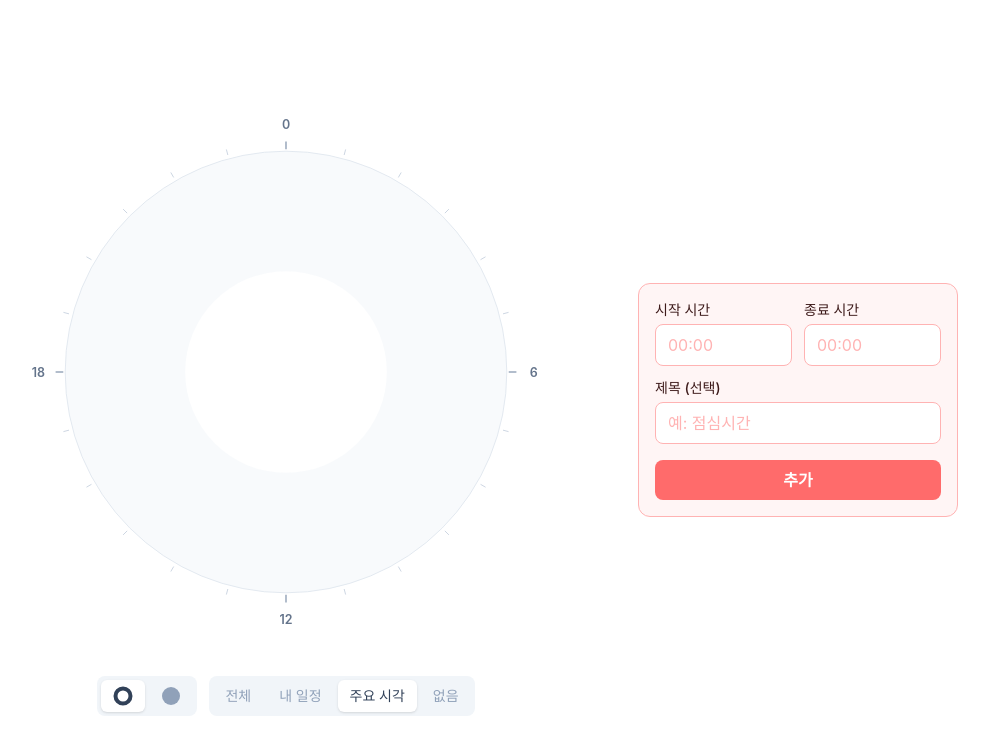
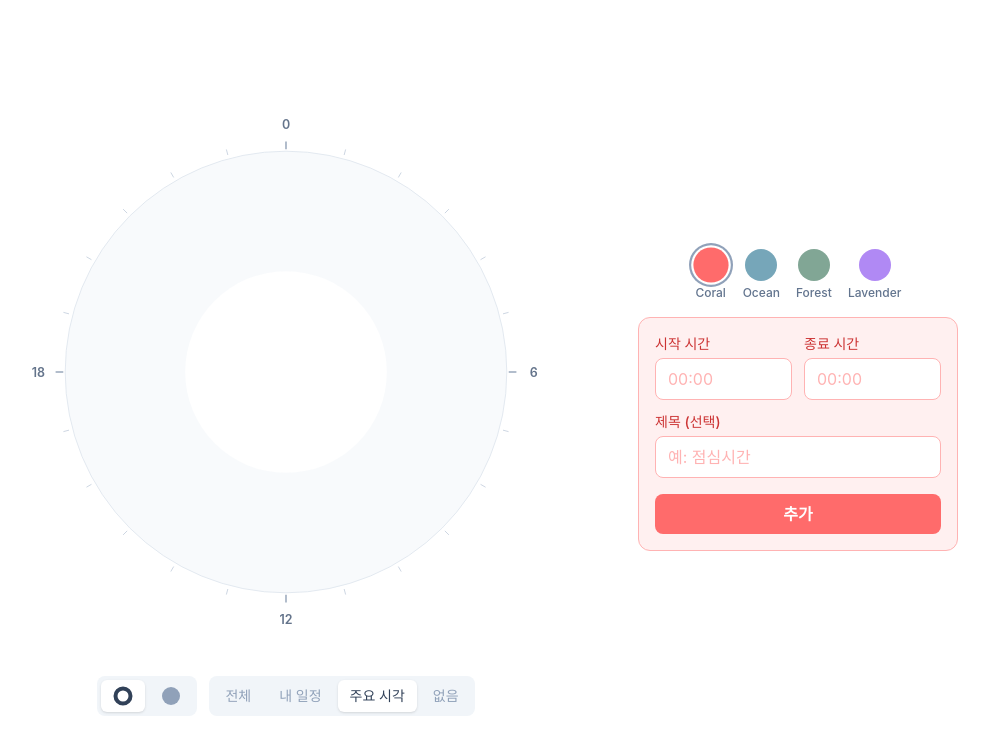
Before and after one commit to hungerbk/dayframe, a React (Vite) app: page / in a window 1280 px wide. Shown: the top 754 px of the page, without its empty margins (162-1151 px from the left). Built offline with nearby package versions, Linux system fonts and the light colour scheme.

Commit message:
feat: 타임테이블, 인풋에 컬러팔레트 적용
- 선택한 팔레트에 맞게 타임테이블, 인풋창 색상 변경

```diff
--- a/src/components/timetable/TimetableCanvas.tsx
+++ b/src/components/timetable/TimetableCanvas.tsx
@@ -1,9 +1,11 @@
-import { useState } from "react";
+import { useState, useEffect } from "react";
 import type { TimeBlock } from "@/types";
-import { pickRandomColor } from "@/utils";
-import { CORAL_BLOCK_COLORS } from "@/constants/palettes";
+import { pickRandomColor, applyTheme } from "@/utils";
+import { THEMES } from "@/constants/palettes";
+import type { Theme } from "@/constants/palettes";
 import TimeBlockInput from "@/components/ui/TimeBlockInput";
 import ToggleGroup from "@/components/ui/ToggleGroup";
+import ThemeSelector from "@/components/ui/ThemeSelector";
 
 // SVG 뷰박스 중심 좌표 (600×600 기준)
 const CX = 300;
@@ -257,6 +259,21 @@ export default function TimetableCanvas() {
   const [blocks, setBlocks] = useState<TimeBlock[]>([]);
   const [shape, setShape] = useState<Shape>("donut");
   const [numberDisplay, setNumberDisplay] = useState<NumberDisplay>("major");
+  const [selectedTheme, setSelectedTheme] = useState<Theme>(THEMES[0]);
+
+  useEffect(() => {
+    applyTheme(selectedTheme);
+  }, [selectedTheme]);
+
+  function handleThemeSelect(theme: Theme) {
+    setSelectedTheme(theme);
+    setBlocks((prev) =>
+      prev.map((block, i) => ({
+        ...block,
+        color: theme.blockColors[i % theme.blockColors.length],
+      }))
+    );
+  }
 
   // 선택된 모양에 따라 실제 렌더링에 쓸 innerR을 결정한다
   const innerR = shape === "donut" ? INNER_R : 0;
@@ -265,7 +282,7 @@ export default function TimetableCanvas() {
   // prevColor를 넘겨 같은 색이 연속으로 배정되지 않게 한다.
   function handleAdd(block: TimeBlock) {
     const prevColor = blocks[blocks.length - 1]?.color;
-    const color = pickRandomColor(CORAL_BLOCK_COLORS, prevColor);
+    const color = pickRandomColor(selectedTheme.blockColors, prevColor);
     setBlocks((prev) => [...prev, { ...block, color }]);
   }
 
@@ -311,10 +328,19 @@ export default function TimetableCanvas() {
             onChange={(v) => setNumberDisplay(v)}
           />
         </div>
+
+        {/* 모바일: 컨트롤 아래 */}
+        <div className="lg:hidden">
+          <ThemeSelector currentThemeId={selectedTheme.id} onSelect={handleThemeSelect} />
+        </div>
       </div>
 
-      {/* 오른쪽: 입력 폼 */}
-      <div className="w-full lg:w-80 shrink-0">
+      {/* 오른쪽: 테마 선택 + 입력 폼 */}
+      <div className="w-full lg:w-80 shrink-0 flex flex-col gap-4">
+        {/* 데스크탑: 오른쪽 패널 상단 */}
+        <div className="hidden lg:block">
+          <ThemeSelector currentThemeId={selectedTheme.id} onSelect={handleThemeSelect} />
+        </div>
         <TimeBlockInput onAdd={handleAdd} />
       </div>
     </div>
```
